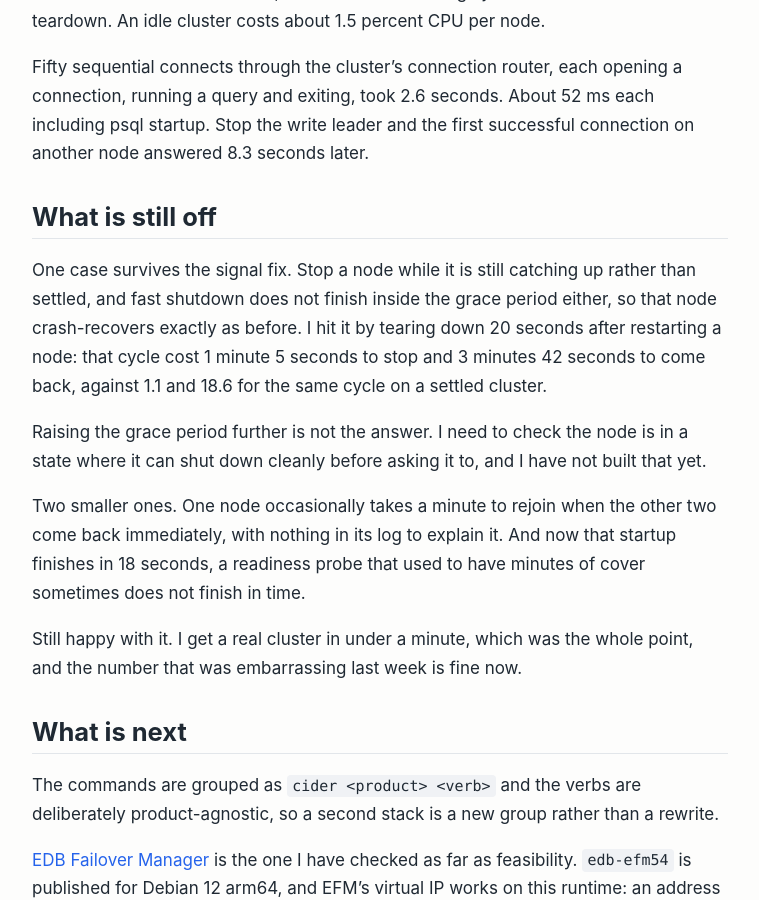
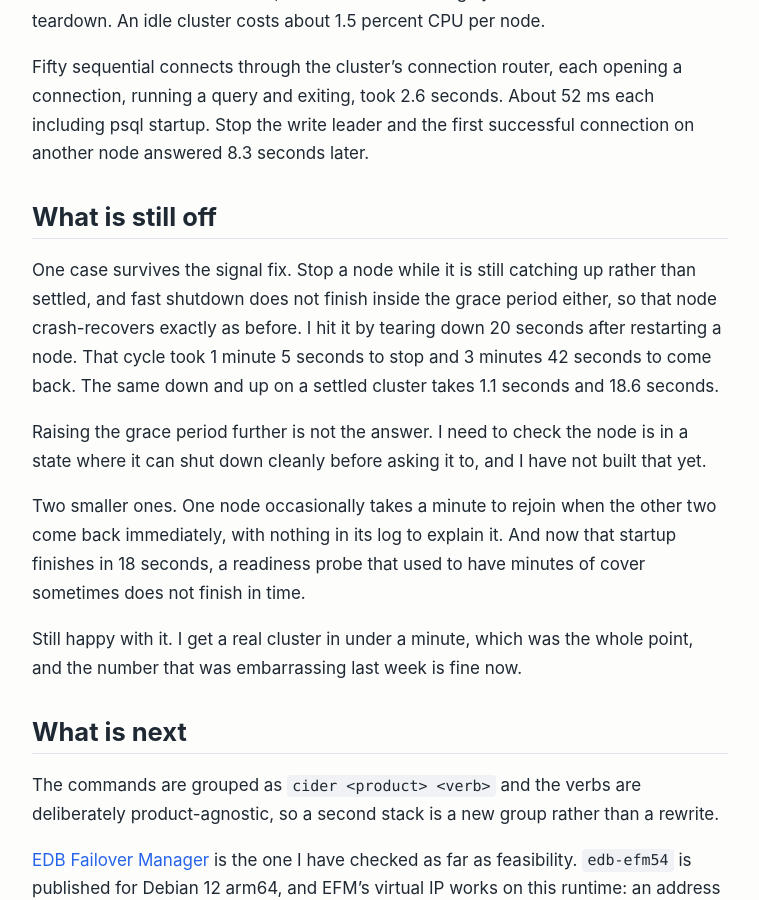
Before and after one commit to theadamwright/theadamwright.github.io, a Jekyll site: the page built from _posts/2026-09-22-Disposable-Postgres-Clusters-On-Apple-Container.md, in a window 1280 px wide and 900 px high, scrolled down 3790 px. Shown: the whole window, without its empty margins (260-1019 px from the left). Built offline with Jekyll 4.4.1, drawn with Linux system fonts in a browser that asks for light colours.

Commit message:
Clarify units in the mid-catchup shutdown comparison

```diff
--- a/_posts/2026-09-22-Disposable-Postgres-Clusters-On-Apple-Container.md
+++ b/_posts/2026-09-22-Disposable-Postgres-Clusters-On-Apple-Container.md
@@ -85,7 +85,7 @@ Fifty sequential connects through the cluster's connection router, each opening
 
 ## What is still off
 
-One case survives the signal fix. Stop a node while it is still catching up rather than settled, and fast shutdown does not finish inside the grace period either, so that node crash-recovers exactly as before. I hit it by tearing down 20 seconds after restarting a node: that cycle cost 1 minute 5 seconds to stop and 3 minutes 42 seconds to come back, against 1.1 and 18.6 for the same cycle on a settled cluster.
+One case survives the signal fix. Stop a node while it is still catching up rather than settled, and fast shutdown does not finish inside the grace period either, so that node crash-recovers exactly as before. I hit it by tearing down 20 seconds after restarting a node. That cycle took 1 minute 5 seconds to stop and 3 minutes 42 seconds to come back. The same down and up on a settled cluster takes 1.1 seconds and 18.6 seconds.
 
 Raising the grace period further is not the answer. I need to check the node is in a state where it can shut down cleanly before asking it to, and I have not built that yet.
 
```
